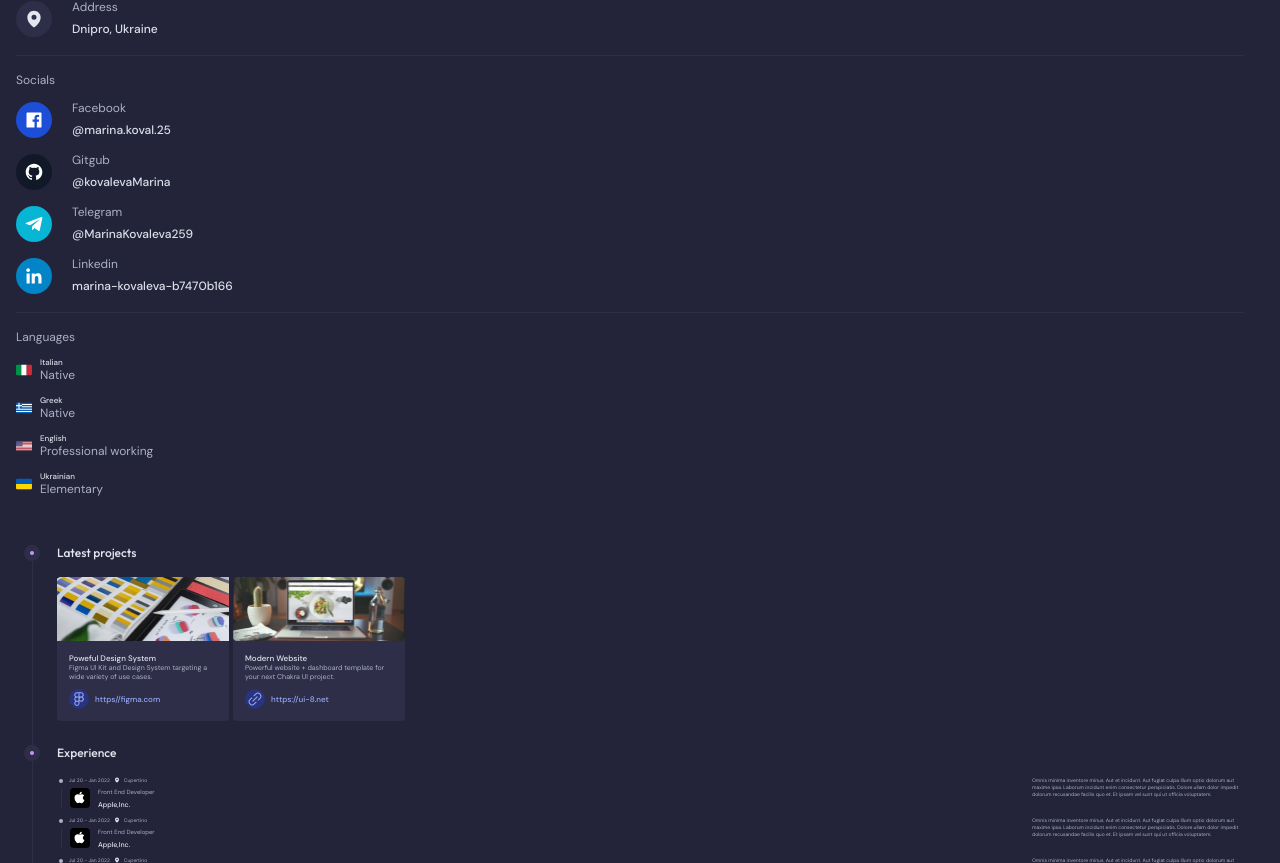
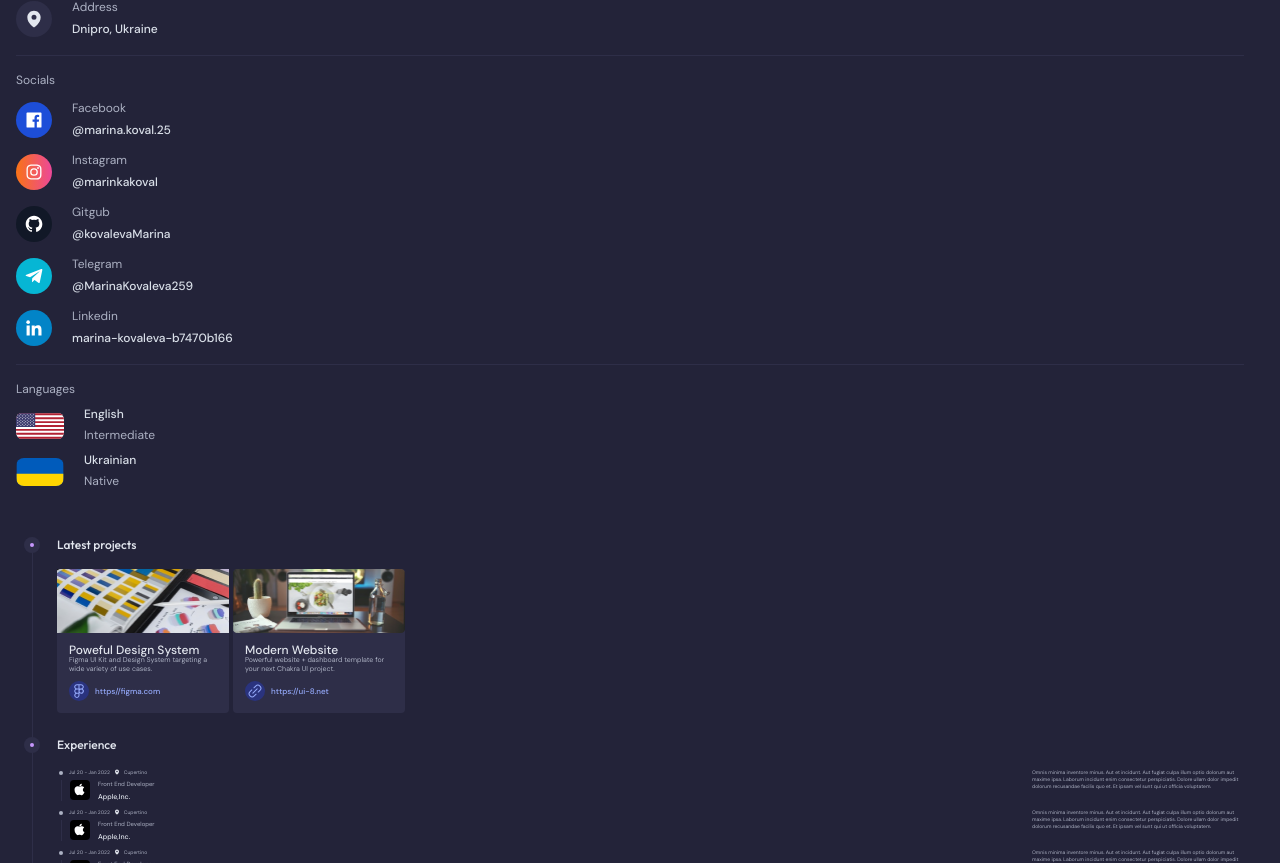
Before and after one commit to kovalevaMarina/cv-page, a React (Vite) app: page / in a window 1280 px wide. Shown: the part 582-1445 px from the top of the page. Built offline with nearby package versions, Linux system fonts and the light colour scheme.

Commit message:
Change styles for languages component

```diff
--- a/src/components/Icons/Greece.jsx
+++ /dev/null
@@ -1,23 +0,0 @@
-import React from "react";
-
-export function Greece(props) {
-  return (
-    <svg
-      xmlns="http://www.w3.org/2000/svg"
-      width="1.5em"
-      height="1em"
-      viewBox="0 0 301 201"
-      {...props}
-    >
-      <g fill="none" fillRule="evenodd">
-        <path fill="#0D5EAF" fillRule="nonzero" d="M.5.5h300v200H.5z"></path>
-        <path
-          stroke="#FFF"
-          strokeWidth="20"
-          d="M56.056.5v122.222M.5 56.055h111.111m0-22.222H300.5M111.611 78.278H300.5M.5 122.722h300M.5 167.167h300"
-        ></path>
-      </g>
-    </svg>
-  );
-}
-export default Greece;
--- a/src/components/Icons/Italian.jsx
+++ /dev/null
@@ -1,20 +0,0 @@
-import React from "react";
-
-export function Italian(props) {
-  return (
-    <svg
-      xmlns="http://www.w3.org/2000/svg"
-      width="1.5em"
-      height="1em"
-      viewBox="0 0 301 201"
-      {...props}
-    >
-      <g fill="none">
-        <path fill="#009246" d="M.5.5h100v200H.5z"></path>
-        <path fill="#FFF" d="M100.5.5h100v200h-100z"></path>
-        <path fill="#CE2B37" d="M200.5.5h100v200h-100z"></path>
-      </g>
-    </svg>
-  );
-}
-export default Italian;
--- a/src/components/Icons/Ukrainian.jsx
+++ b/src/components/Icons/Ukrainian.jsx
@@ -4,9 +4,9 @@ export function Ukrainian(props) {
   return (
     <svg
       xmlns="http://www.w3.org/2000/svg"
-      width="1.5em"
+      width="1.89em"
       height="1em"
-      viewBox="0 0 301 201"
+      viewBox="0 0 301 180"
       {...props}
     >
       <g fill="none">
--- a/src/components/Languages/Languages.jsx
+++ b/src/components/Languages/Languages.jsx
@@ -1,33 +1,19 @@
 import React from "react";
 import LanguegeItem from "../Languages/LanguegeItem";
-import Italian from "../Icons/Italian";
-import Greece from "../Icons/Greece";
 import English from "../Icons/English";
 import Ukrainian from "../Icons/Ukrainian";
 
 const langueges = [
   {
-    languege: "Italian",
-    proficiencyLevel: "Native",
-    flag: <Italian className="h-3 w-4 rounded-sm" />,
-  },
-
-  {
-    languege: "Greek",
-    proficiencyLevel: "Native",
-    flag: <Greece className="h-3 w-4 rounded-sm" />,
-  },
-
-  {
     languege: "English",
-    proficiencyLevel: "Professional working",
-    flag: <English className="h-3 w-4 rounded-sm" />,
+    proficiencyLevel: "Intermediate",
+    flag: <English className="h-full w-full rounded-lg" />,
   },
 
   {
     languege: "Ukrainian",
-    proficiencyLevel: "Elementary",
-    flag: <Ukrainian className="h-3 w-4 rounded-sm" />,
+    proficiencyLevel: "Native",
+    flag: <Ukrainian className="h-full w-full rounded-lg" />,
   },
 ];
 
--- a/src/components/Languages/LanguegeItem.jsx
+++ b/src/components/Languages/LanguegeItem.jsx
@@ -2,10 +2,10 @@ import React from "react";
 
 const LanguegeItem = ({ languege, proficiencyLevel, flag }) => {
   return (
-    <li className="mb-3 flex items-center">
-      <div className="mr-2 h-3 w-4 rounded-md">{flag}</div>
+    <li className="mb-3 flex items-center gap-5">
+      <div className="h-7 w-12">{flag}</div>
       <div>
-        <h3 className="title-h3 text-gainsboro">{languege}</h3>
+        <h3 className="title-h3 mb-2 text-gainsboro">{languege}</h3>
         <p className="title-h4">{proficiencyLevel}</p>
       </div>
     </li>
--- a/src/components/Socials/Socials.jsx
+++ b/src/components/Socials/Socials.jsx
@@ -4,6 +4,7 @@ import Facebook from "../Icons/Facebook";
 import Gitgub from "../Icons/Github";
 import Telegram from "../Icons/Telegram";
 import Linkedin from "../Icons/Linkedin";
+import Instagram from "../Icons/Instagram";
 
 const socials = [
   {
@@ -12,6 +13,14 @@ const socials = [
     linkHref: "https://www.facebook.com/marina.koval.25/",
     icon: <Facebook className="h-5 w-5" />,
     colorClass: "bg-blue-700",
+  },
+
+  {
+    socialName: "Instagram",
+    link: "@marinkakoval",
+    linkHref: "https://www.instagram.com/marinkakoval/",
+    icon: <Instagram className="h-5 w-5" />,
+    colorClass: "bg-gradient-to-r from-orange-500 to-pink-500",
   },
 
   {
--- a/src/index.css
+++ b/src/index.css
@@ -13,7 +13,7 @@ body {
 }
 
 .title-h3 {
-  @apply font-dmsans text-[8px] font-medium leading-[10px];
+  @apply font-dmsans text-xs font-medium leading-[10px];
 }
 
 .title-h4 {
```
